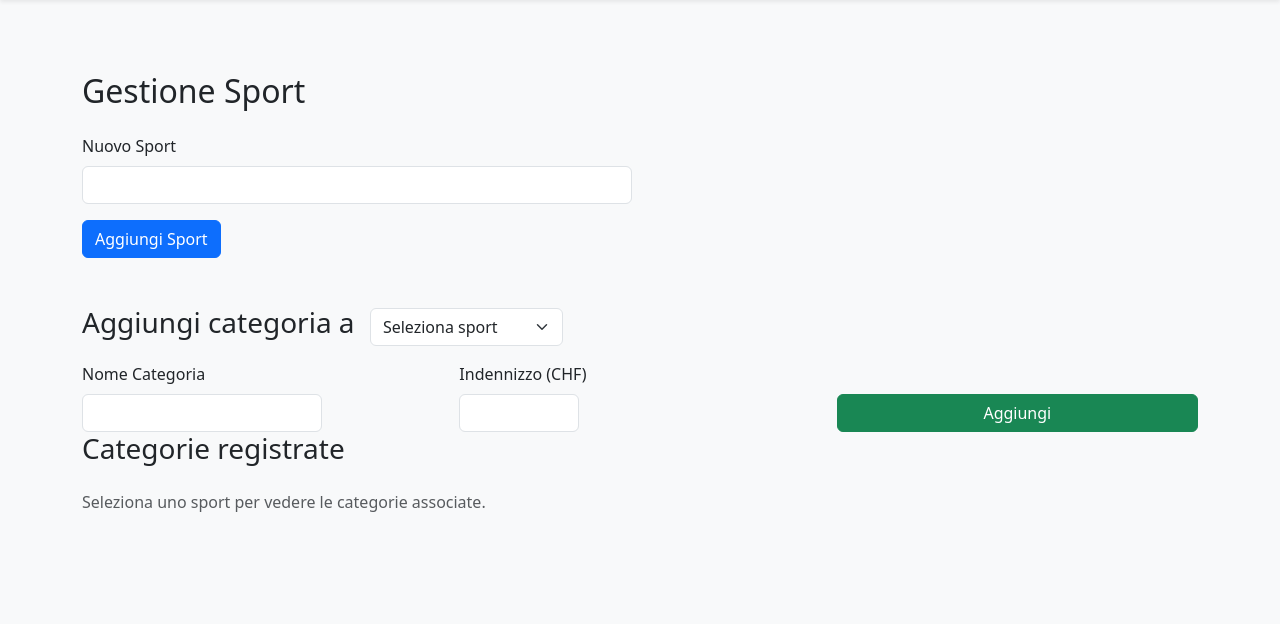
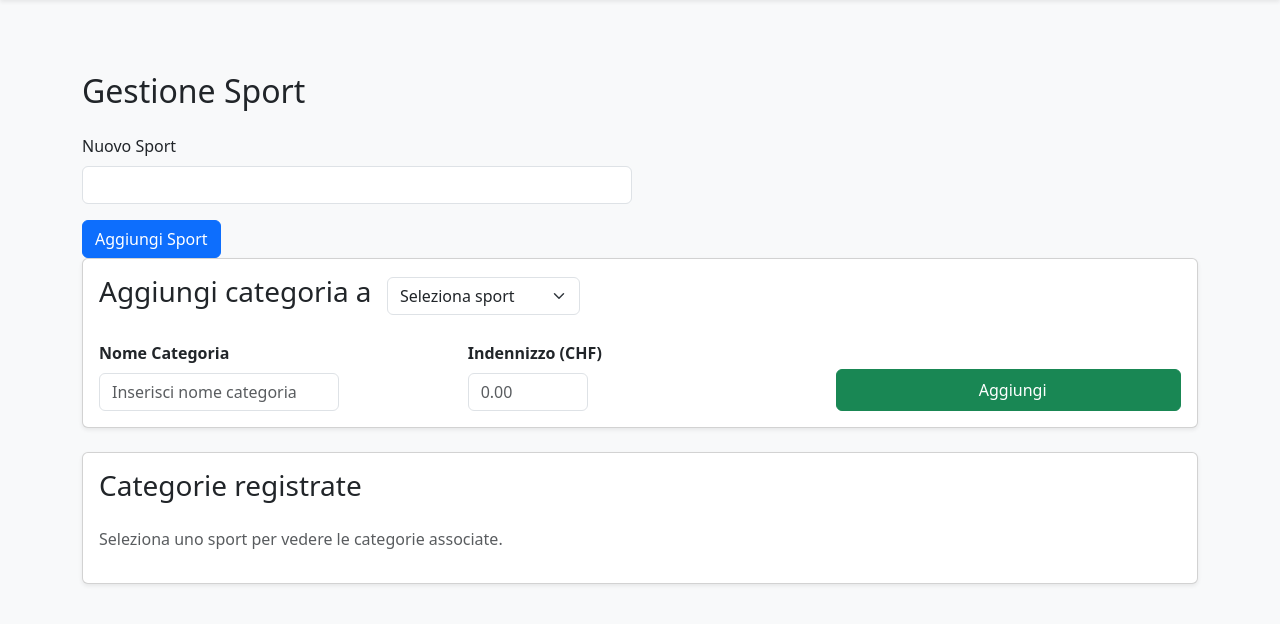
Before and after one commit to miich65/Gestione-convocazioni, a FastAPI app: page /gestione-sport in a window 1280 px wide. Shown: the part 56-680 px from the top of the page. Run offline with FastAPI, Linux system fonts and the light colour scheme; data comes from the database, SQL or seed files in the repository.

Commit message:
Update gestione-sport.html

```diff
--- a/app/templates/gestione-sport.html
+++ b/app/templates/gestione-sport.html
@@ -28,12 +28,13 @@
         </div>
         <div class="col-12">
             <button class="btn btn-primary">Aggiungi Sport</button>
-        </div>
         </form>
 
-    <h3 class="mb-3">
-        <label for="sportSelector" class="form-label d-inline">Aggiungi categoria a</label>
-        <select name="sport_id" id="sportSelector" class="form-select d-inline w-auto ms-2" required>
+        <div class="card mb-4 shadow-sm">
+            <div class="card-body">
+                <h3 class="card-title mb-4">
+                    <label for="sportSelector" class="form-label">Aggiungi categoria a</label>
+                    <select name="sport_id" id="sportSelector" class="form-select d-inline-block w-auto ms-2" required>
                         <option value="">Seleziona sport</option>
                         {% for sport in sport_list %}
                             <option value="{{ sport['id'] }}">{{ sport['nome'] }}</option>
@@ -41,30 +42,39 @@
                     </select>
                 </h3>
 
-    <form action="/add-categoria" method="post" class="row row-cols-1 row-cols-sm-3 g-3 align-items-end">
+                <form action="/add-categoria" method="post" class="row row-cols-1 row-cols-sm-3 g-4 align-items-end">
                     <!-- Categoria -->
                     <div>
-            <label class="form-label">Nome Categoria</label>
-            <input name="nome_categoria" class="form-control" maxlength="40" required>
+                        <label class="form-label fw-bold">Nome Categoria</label>
+                        <input name="nome_categoria" class="form-control" maxlength="40" required
+                               placeholder="Inserisci nome categoria">
                     </div>
 
                     <!-- Indennizzo -->
                     <div>
-            <label class="form-label">Indennizzo (CHF)</label>
-            <input name="indennizzo" class="form-control" step="0.01" required>
+                        <label class="form-label fw-bold">Indennizzo (CHF)</label>
+                        <input name="indennizzo" class="form-control" type="number" step="0.01" required
+                               placeholder="0.00">
                     </div>
 
                     <!-- Bottone -->
                     <div>
-            <button class="btn btn-success w-100">Aggiungi</button>
+                        <button class="btn btn-success w-100 py-2">
+                            <i class="fas fa-plus me-2"></i>Aggiungi
+                        </button>
                     </div>
                 </form>
+            </div>
+        </div>
 
-    <h3 class="mb-4">Categorie registrate</h3>
+        <div class="card shadow-sm">
+            <div class="card-body">
+                <h3 class="card-title mb-4">Categorie registrate</h3>
                 <div id="categorieTableContainer">
                     <p class="text-muted">Seleziona uno sport per vedere le categorie associate.</p>
                 </div>
-
+            </div>
+        </div>
     </div>
 
     <script>
```
Lines whose indentation alone changed are shown as unchanged.
